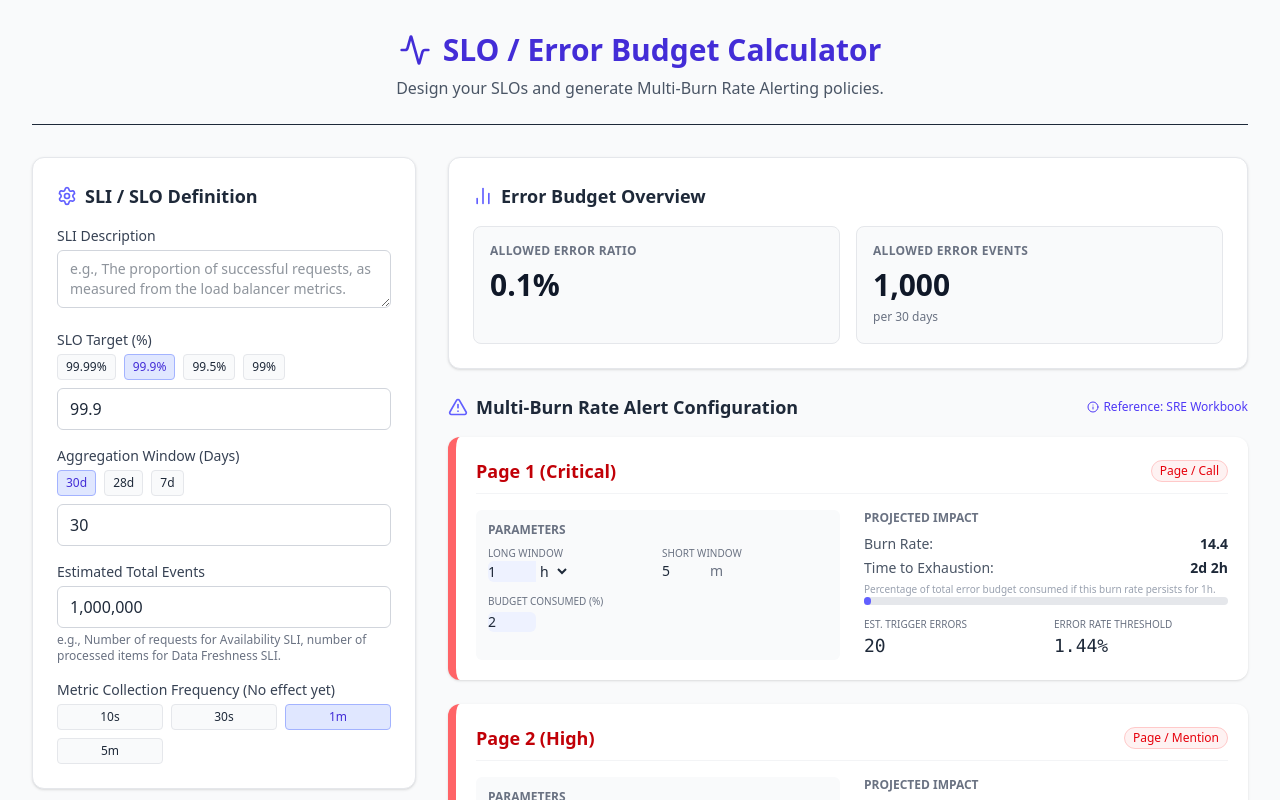
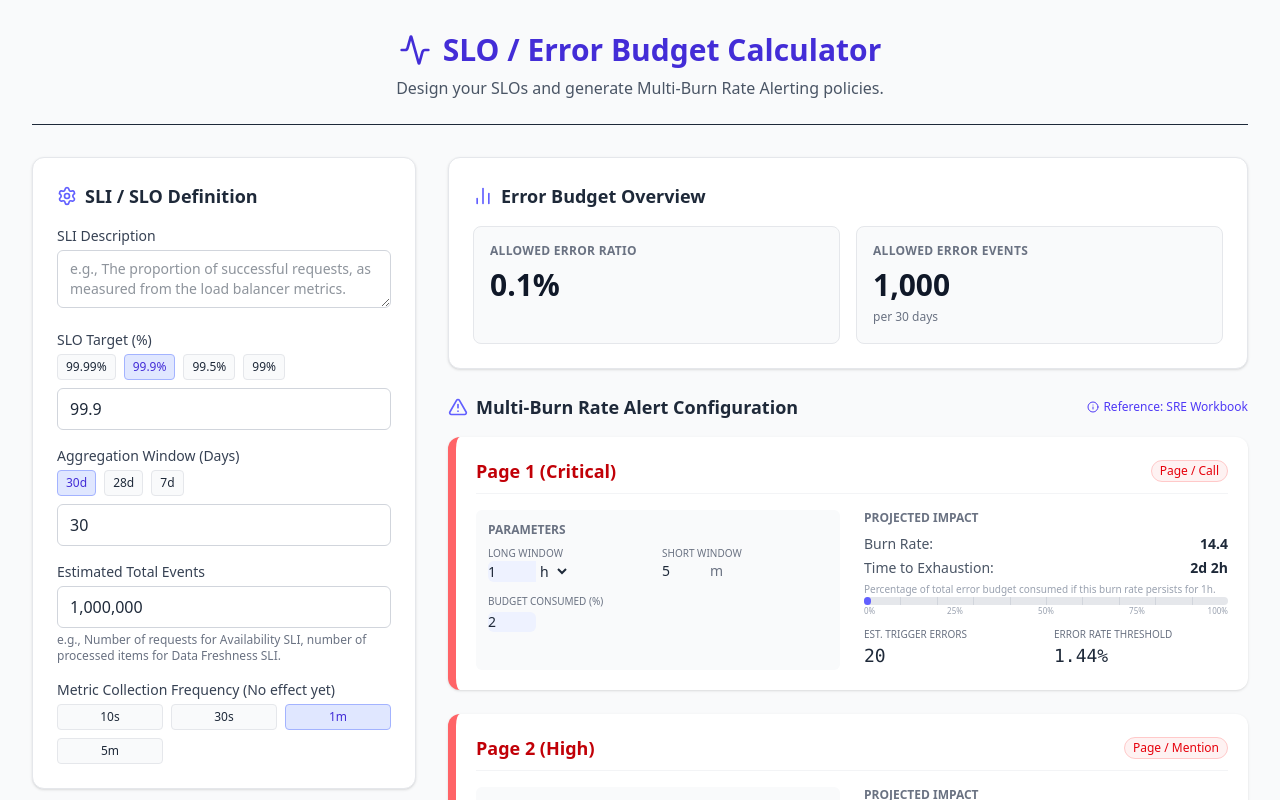
Before and after one commit to j-un/slo-calculator, a React (Vite) app: page / in a window 1280 px wide. Shown: the top 800 px of the page. Built offline with nearby package versions, Linux system fonts and the light colour scheme.

Commit message:
feat: Update AlertCard UI

```diff
--- a/src/components/AlertCard.tsx
+++ b/src/components/AlertCard.tsx
@@ -140,15 +140,39 @@ const AlertCard = ({
                 persists for {alert.longWindowValue}
                 {alert.longWindowUnit[0]}.
               </p>
-              <div className="h-2 w-full rounded-full bg-gray-200">
+              <div className="relative h-2 w-full rounded-full bg-gray-200">
                 <div
                   className={`h-2 rounded-full ${alert.budgetConsumed > 50 ? 'bg-red-500' : 'bg-indigo-500'}`}
                   style={{ width: `${Math.min(alert.budgetConsumed, 100)}%` }}
                 ></div>
+                {/* Scale line per 10% */}
+                {[...Array(9)].map((_, i) => (
+                  <div
+                    key={i}
+                    className="absolute top-0 h-full w-px bg-gray-300"
+                    style={{ left: `${(i + 1) * 10}%` }}
+                  ></div>
+                ))}
+                {/* Label */}
+                <div className="absolute top-2 left-0 text-[8px] text-gray-400">
+                  0%
+                </div>
+                <div className="absolute top-2 left-1/4 -translate-x-1/2 text-[8px] text-gray-400">
+                  25%
+                </div>
+                <div className="absolute top-2 left-1/2 -translate-x-1/2 text-[8px] text-gray-400">
+                  50%
+                </div>
+                <div className="absolute top-2 left-3/4 -translate-x-1/2 text-[8px] text-gray-400">
+                  75%
+                </div>
+                <div className="absolute top-2 right-0 text-[8px] text-gray-400">
+                  100%
+                </div>
               </div>
             </div>
 
-            <div className="mt-2 grid grid-cols-2 gap-4">
+            <div className="mt-5.5 grid grid-cols-2 gap-4">
               <div>
                 <span className="block text-[10px] text-gray-500 uppercase">
                   Est. Trigger Errors
```
